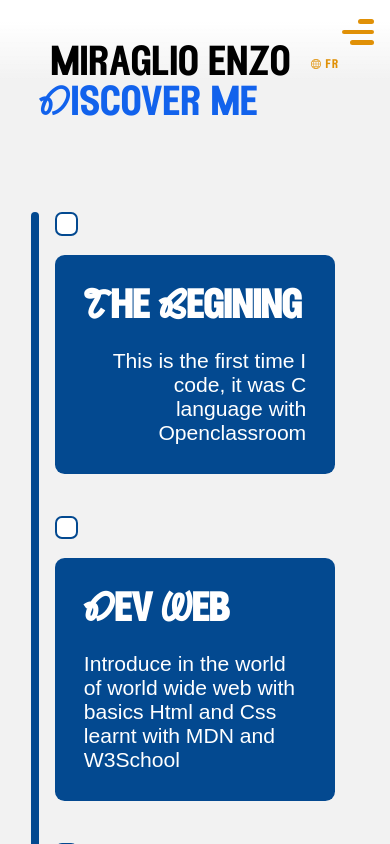
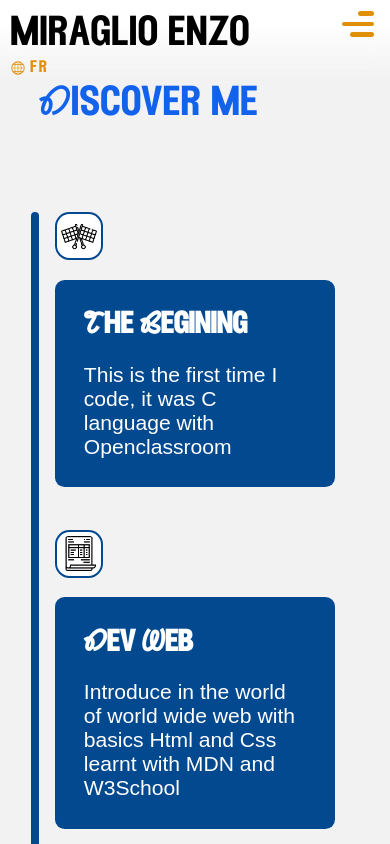
Before and after one commit to enzo-mir/book_next, a React (Vite) app: page /about in a window 390 px wide. Built offline with nearby package versions, Linux system fonts and the light colour scheme.

Commit message:
feat : add new project access folder

```diff
--- a/src/css/about.module.css
+++ b/src/css/about.module.css
@@ -10,7 +10,6 @@
 
 .main > h2 {
   mix-blend-mode: difference;
-  font-size: clamp(25px, 2vw, 30px);
   color: var(--segondary-clr);
   align-self: flex-start;
   font-family: var(--font-nimpkish);
@@ -74,6 +73,7 @@
     text-align: left;
   }
 }
+
 .article > aside {
   display: flex;
   flex-direction: column;
@@ -118,7 +118,7 @@
     overflow-x: hidden;
     align-items: flex-start;
     padding-inline: 1em;
-    width: 80svw;
+    width: 90svw;
   }
   .timeline_section > hr {
     left: 0;
@@ -141,10 +141,20 @@
     width: 100%;
     flex-direction: column;
     align-items: flex-start;
+    & > aside > * {
+      text-align: left;
+      text-wrap: wrap;
+      text-justify: balance;
+    }
+  }
+  .article > aside > h3 {
+    text-wrap: wrap;
+    font-size: clamp(1.5em, 1.5vw, 3em);
   }
 
   .article > img {
-    position: sticky;
+    width: 2.5em;
+    padding: 0.2em;
     align-self: flex-start;
   }
   .article > aside {
--- a/src/css/card.module.css
+++ b/src/css/card.module.css
@@ -40,5 +40,6 @@
     box-shadow:
       20px 20px 20px hsla(0, 0%, 75%, 0.6),
       -20px -20px 20px hsla(0, 0%, 100%, 0.6);
+    min-width: 250px;
   }
 }
--- a/src/css/globals.css
+++ b/src/css/globals.css
@@ -60,17 +60,26 @@ p {
   font-size: clamp(1.1em, 1svw, 5em);
 }
 
-@media screen and (max-width: 1000px) {
-  main,
+@media screen and (max-width: 800px) {
   header {
     padding-inline: 2em;
   }
+
+  main {
+    padding-block: 5em 5em;
+  }
+
   h1,
   h2 {
     font-weight: lighter;
   }
 }
-
+@media screen and (max-height: 700px) {
+  main {
+    min-height: 100svh;
+    height: max-content;
+  }
+}
 @media screen and (max-width: 650px) {
   body {
     grid-template-rows: 1fr auto;
--- a/src/css/layout.module.css
+++ b/src/css/layout.module.css
@@ -9,7 +9,7 @@
 }
 
 .footer p {
-  font-size: clamp(1em, 0.8vw, 3em);
+  font-size: clamp(0.8em, 0.9vw, 3em);
 }
 
 /* HEADER */
@@ -30,6 +30,7 @@
   gap: 0.5em;
   font-size: clamp(2.5em, 2vw, 10em);
   font-family: var(--font-nimpkish);
+  text-wrap: nowrap;
 }
 
 .header > h1 a {
@@ -51,7 +52,7 @@
   color: var(--segondary-clr);
   cursor: pointer;
   transition: all 0.15s ease-out;
-  font-size: clamp(0.3em, 2vw, 0.5em);
+  font-size: clamp(0.4em, 2vw, 0.5em);
   font-family: var(--font-nimpkish);
   letter-spacing: 0.2ch;
 
@@ -137,7 +138,7 @@
 }
 .burger {
   position: absolute;
-  top: 1em;
+  top: 0.5em;
   right: 1em;
   display: flex;
   flex-direction: column;
@@ -187,13 +188,13 @@
   transform: translate(15px, -5px) rotatez(45deg);
 }
 
-@media screen and (min-width: 700px) {
+@media screen and (min-width: 800px) {
   .burger {
     display: none;
   }
 }
 
-@media screen and (max-width: 700px) {
+@media screen and (max-width: 800px) {
   .header {
     position: fixed;
     grid-template-columns: 1fr;
@@ -208,10 +209,16 @@
     background: linear-gradient(white 25%, transparent);
     width: 100%;
     transition: all 0.3s ease-out;
+    backdrop-filter: blur(10px);
   }
   .header > h1 {
     position: absolute;
-    top: 1em;
+    flex-direction: column;
+    align-items: start;
+    gap: 0;
+    top: 0;
+    left: 0;
+    padding: 0.25em;
   }
   .nav,
   .socials {
@@ -328,26 +335,27 @@
   .galery {
     grid-template-columns: repeat(2, 1fr);
   }
+  .galery > li > article {
+    width: 100%;
+  }
 
   .galery > li:nth-child(3) {
     display: none;
   }
+  .main {
+    grid-template-rows: 0.3fr 1fr;
+    width: 100%;
+  }
 }
 
 @media screen and (max-width: 650px) {
-  .main {
-    padding-block-start: calc(50px + 3em);
-    grid-template-rows: 30% 0.7fr;
-    width: 100%;
-  }
-}
-@media screen and (max-width: 500px) {
   .header_section > aside {
     display: none;
   }
 
   .galery {
-    grid-template-columns: repeat(1, 1fr);
+    grid-template-columns: repeat(1, 0.5fr);
+    justify-content: center;
   }
 
   .galery > li:nth-child(2) {
--- a/src/css/portfolio.module.css
+++ b/src/css/portfolio.module.css
@@ -132,7 +132,7 @@
     padding-inline: 5%;
   }
 }
-@media screen and (max-width: 650px) {
+@media screen and (max-width: 800px) {
   .section {
     overflow-x: auto;
     position: relative;
@@ -157,17 +157,19 @@
   }
 
   .article > div {
-    display: grid;
+    display: flex;
     gap: 1em;
-    grid-template-columns: auto max-content;
     height: fit-content;
+    text-wrap: wrap;
+    height: 3em;
   }
 
   .article > div > a {
-    height: min-content;
+    text-wrap: nowrap;
+    height: fit-content;
   }
   .article > div > h2 {
-    width: auto;
+    min-width: 10em;
   }
 
   .section > div:first-child {
@@ -177,7 +179,4 @@
   .section > div:first-child > hr {
     height: 5px;
   }
-  .article {
-    min-width: 100%;
-  }
 }
--- a/src/css/project.module.css
+++ b/src/css/project.module.css
@@ -80,9 +80,8 @@
   position: relative !important;
   height: inherit;
   width: 100%;
-  object-fit: contain;
   border-radius: 1em;
-  aspect-ratio: 16/9;
+  max-height: 20em;
   object-fit: cover;
 }
 .img_section > span {
@@ -136,18 +135,22 @@
   .main > aside {
     gap: 0.5em;
     align-self: center;
-    width: fit-content;
+    max-width: unset;
+    padding-block: 2em;
   }
 
   .header_section {
     gap: 0.5em;
+  }
+
+  .header_section > h1 {
+    font-size: clamp(1.7em, 2.5vw, 5em);
   }
 }
 
 @media screen and (max-width: 650px) {
   .main {
     gap: 3vh;
-    padding-block: 3em 2em;
   }
   .tags_section {
     gap: 0.5em;
--- a/src/locales/en/translate.json
+++ b/src/locales/en/translate.json
@@ -251,6 +251,18 @@
       "type": "fullstack",
       "tag": ["React", "Inertia", "Redis", "SSE", "AdonisJs", "Zod"],
       "date": "Mar 27, 2025"
+    },
+
+    {
+      "id": 18,
+      "img_url": "/images/access_folder.png",
+      "webiste_url": "https://access.enzomrg.com/",
+      "git_url": "https://github.com/enzo-mir/folder_access.git",
+      "title": "Access Folder",
+      "description": "Access your files and folders from anywhere with a simple and secure interface",
+      "type": "fullstack",
+      "tag": ["React", "Inertia", "Redis", "SSE", "AdonisJs", "Adonis-Resque"],
+      "date": "Apr 17, 2025"
     }
   ]
 }
--- a/src/locales/fr/translate.json
+++ b/src/locales/fr/translate.json
@@ -252,6 +252,17 @@
       "type": "fullstack",
       "tag": ["React", "Inertia", "Redis", "SSE", "AdonisJs", "Zod"],
       "date": "Mar 27, 2025"
+    },
+    {
+      "id": 18,
+      "img_url": "/images/access_folder.png",
+      "webiste_url": "https://access.enzomrg.com/",
+      "git_url": "https://github.com/enzo-mir/folder_access.git",
+      "title": "Access Folder",
+      "description": "Accédez à vos fichiers depuis n'importe où avec un accès sécurisé et gérable depuis un post administrateur facile",
+      "type": "fullstack",
+      "tag": ["React", "Inertia", "Redis", "SSE", "AdonisJs", "Adonis-Resque"],
+      "date": "Avr 17, 2025"
     }
   ]
 }
--- a/src/main.tsx
+++ b/src/main.tsx
@@ -14,5 +14,5 @@ createRoot(document.getElementById("root")!).render(
       <Navigation />
       <Footer />
     </Inner>
-  </BrowserRouter>
+  </BrowserRouter>,
 );
```
Also changed, not shown: src/components/inner.tsx (+10 -3 lines), src/components/timeline.tsx (+6 -1 lines), public/images/access_folder.png (added).
